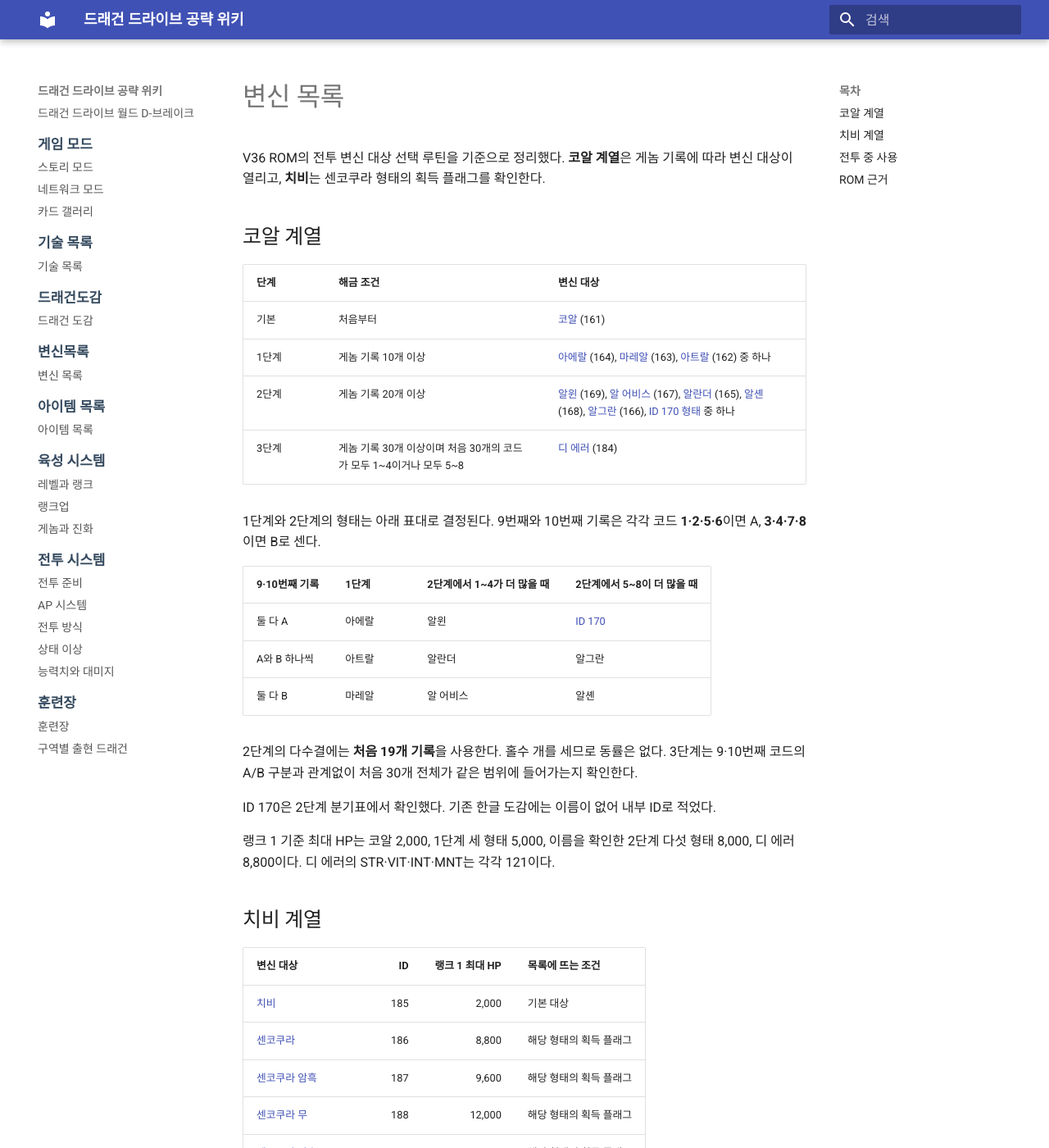
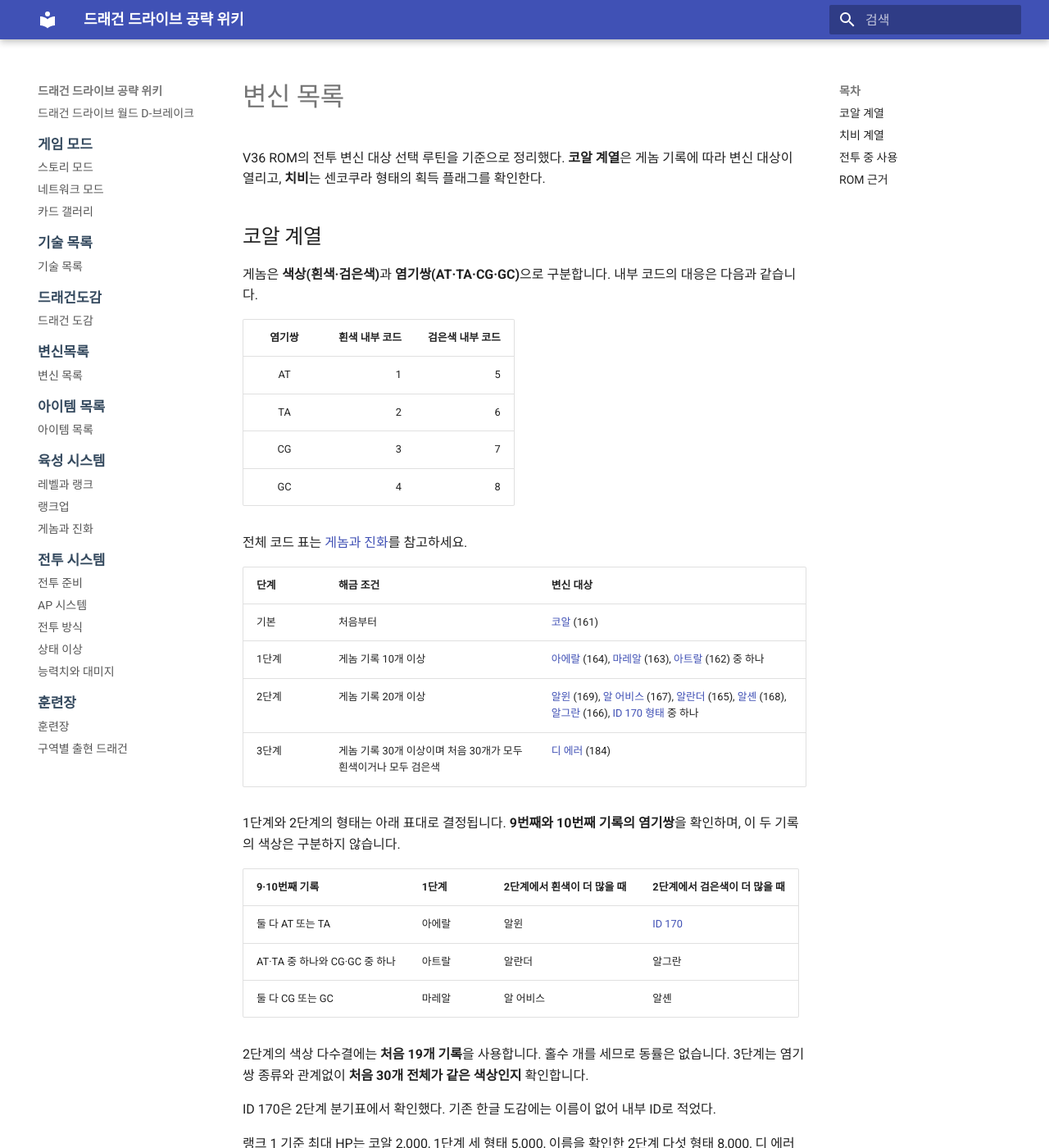
Before and after one commit to anthem53/drangon-drive-world-D-break-wiki, an MkDocs documentation site: the page built from docs/변신목록/index.md, in a window 1280 px wide and 1400 px high. Shown: the whole window at 82% size. Built offline with MkDocs 1.6.1 and Material for MkDocs 9.7.7, drawn with Linux system fonts in a browser that asks for light colours.

Commit message:
fix. 데이터 수정

```diff
--- a/docs/변신목록/index.md
+++ b/docs/변신목록/index.md
@@ -4,22 +4,33 @@ V36 ROM의 전투 변신 대상 선택 루틴을 기준으로 정리했다. **
 
 ## 코알 계열
 
+게놈은 **색상(흰색·검은색)**과 **염기쌍(AT·TA·CG·GC)**으로 구분합니다. 내부 코드의 대응은 다음과 같습니다.
+
+| 염기쌍 | 흰색 내부 코드 | 검은색 내부 코드 |
+| :---: | ---: | ---: |
+| AT | 1 | 5 |
+| TA | 2 | 6 |
+| CG | 3 | 7 |
+| GC | 4 | 8 |
+
+전체 코드 표는 [게놈과 진화](../육성시스템/게놈과진화.md#게놈-코드)를 참고하세요.
+
 | 단계 | 해금 조건 | 변신 대상 |
 | --- | --- | --- |
 | 기본 | 처음부터 | [코알](../드래건도감/161.md) (161) |
 | 1단계 | 게놈 기록 10개 이상 | [아에랄](../드래건도감/164.md) (164), [마레알](../드래건도감/163.md) (163), [아트랄](../드래건도감/162.md) (162) 중 하나 |
 | 2단계 | 게놈 기록 20개 이상 | [알윈](../드래건도감/169.md) (169), [알 어비스](../드래건도감/167.md) (167), [알란더](../드래건도감/165.md) (165), [알셴](../드래건도감/168.md) (168), [알그란](../드래건도감/166.md) (166), [ID 170 형태](../드래건도감/170.md) 중 하나 |
-| 3단계 | 게놈 기록 30개 이상이며 처음 30개의 코드가 모두 1~4이거나 모두 5~8 | [디 에러](../드래건도감/184.md) (184) |
+| 3단계 | 게놈 기록 30개 이상이며 처음 30개가 모두 흰색이거나 모두 검은색 | [디 에러](../드래건도감/184.md) (184) |
 
-1단계와 2단계의 형태는 아래 표대로 결정된다. 9번째와 10번째 기록은 각각 코드 **1·2·5·6**이면 A, **3·4·7·8**이면 B로 센다.
+1단계와 2단계의 형태는 아래 표대로 결정됩니다. **9번째와 10번째 기록의 염기쌍**을 확인하며, 이 두 기록의 색상은 구분하지 않습니다.
 
-| 9·10번째 기록 | 1단계 | 2단계에서 1~4가 더 많을 때 | 2단계에서 5~8이 더 많을 때 |
+| 9·10번째 기록 | 1단계 | 2단계에서 흰색이 더 많을 때 | 2단계에서 검은색이 더 많을 때 |
 | --- | --- | --- | --- |
-| 둘 다 A | 아에랄 | 알윈 | [ID 170](../드래건도감/170.md) |
-| A와 B 하나씩 | 아트랄 | 알란더 | 알그란 |
-| 둘 다 B | 마레알 | 알 어비스 | 알셴 |
+| 둘 다 AT 또는 TA | 아에랄 | 알윈 | [ID 170](../드래건도감/170.md) |
+| AT·TA 중 하나와 CG·GC 중 하나 | 아트랄 | 알란더 | 알그란 |
+| 둘 다 CG 또는 GC | 마레알 | 알 어비스 | 알셴 |
 
-2단계의 다수결에는 **처음 19개 기록**을 사용한다. 홀수 개를 세므로 동률은 없다. 3단계는 9·10번째 코드의 A/B 구분과 관계없이 처음 30개 전체가 같은 범위에 들어가는지 확인한다.
+2단계의 색상 다수결에는 **처음 19개 기록**을 사용합니다. 홀수 개를 세므로 동률은 없습니다. 3단계는 염기쌍 종류와 관계없이 **처음 30개 전체가 같은 색상인지** 확인합니다.
 
 ID 170은 2단계 분기표에서 확인했다. 기존 한글 도감에는 이름이 없어 내부 ID로 적었다.
 
```
Also changed, not shown: docs/index.md (+1 -1 lines), docs/육성시스템/게놈과진화.md (+19 -2 lines).
